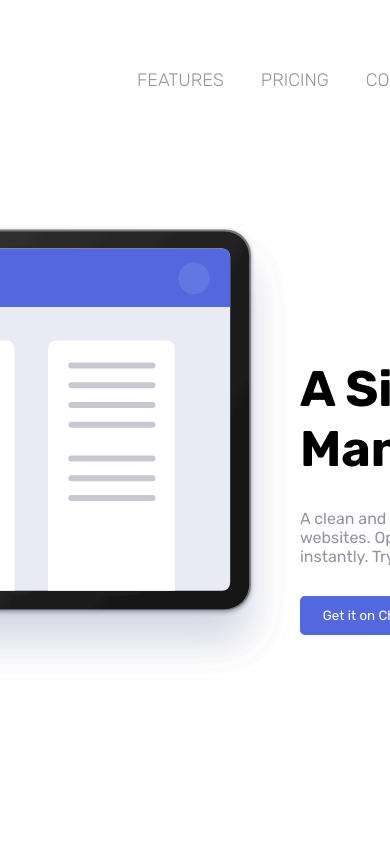
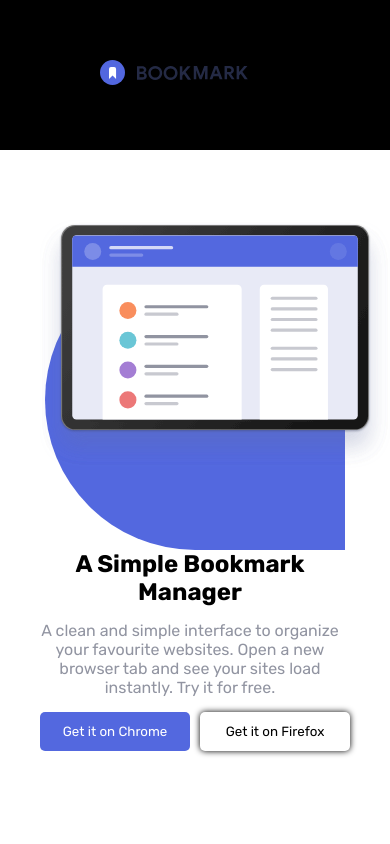
Before and after one commit to breguenice3/bookmark-landing-page, a React (Create React App) app: page / in a window 390 px wide. Shown: the top 844 px of the page. Built offline with nearby package versions, Linux system fonts and the light colour scheme.

Commit message:
iniciando responsivo

```diff
--- a/src/components/header/header.tsx
+++ b/src/components/header/header.tsx
@@ -68,4 +68,13 @@ const HeaderStyle = styled.header`
                 border: 2px solid hsl(0, 94%, 66%);
             }
         }
+
+        @media (max-width: 1024px) {
+            width: 100%;
+            background-color: black;
+
+            & ul{
+                display: none;
+            }
+        }
     `
--- a/src/pages/homepage.tsx
+++ b/src/pages/homepage.tsx
@@ -324,6 +324,10 @@ const ButtonContainer = styled.div`
     gap: 20px;
     width: auto;
     height: auto;
+
+    @media (max-width: 1024px){
+        gap: 10px;
+    }
 `
 
 const BlueButton = styled.button`
@@ -373,6 +377,13 @@ const FirstSection = styled.section`
     & p{
         color: hsl(229, 8%, 60%);
     }
+    @media (max-width: 1024px){
+        display: flex;
+        flex-direction: column-reverse;
+        justify-content: center;
+        align-items: center;
+        padding-top: 100px;
+    }
 `
 
 const FirstSectionImage = styled.div`
@@ -386,6 +397,13 @@ const FirstSectionImage = styled.div`
     position: absolute;
     right: 100px;
     top: 220px;
+
+    @media (max-width: 1024px){
+        width: 350px;
+        height: 250px;
+        position: absolute;
+        right: 0px;
+}
 `
 
 const FirstSectionImageBg = styled.div`
@@ -395,6 +413,13 @@ const FirstSectionImageBg = styled.div`
 
         border-top-left-radius: 50%;
         border-bottom-left-radius: 50%;
+
+        @media (max-width: 1024px){
+            /* position: relative; */
+            /* left: 60px; */
+            width: 300px;
+            height: 300px;
+        }
 `
 
 const FirstSectionTextContainer = styled.div`
@@ -410,6 +435,23 @@ const FirstSectionTextContainer = styled.div`
 
         & p{
             width: 450px;
+        }
+
+        @media (max-width: 1024px){
+            padding-left: 0px;
+            gap: 15px;
+            height: 300px;
+
+            & h1{
+                width: 300px;
+                text-align: center;
+                font-size: 24px;
+            }
+
+            & p{
+                width: 300px;
+                text-align: center;
+            }
         }
 `
 
@@ -438,6 +480,10 @@ const SecondSection = styled.div`
         width: 500px;
         color: hsl(229, 8%, 60%);
         padding-bottom: 50px;
+    }
+
+    @media (max-width: 1024px){
+        padding-top: 0px;
     }
 `
 
```
